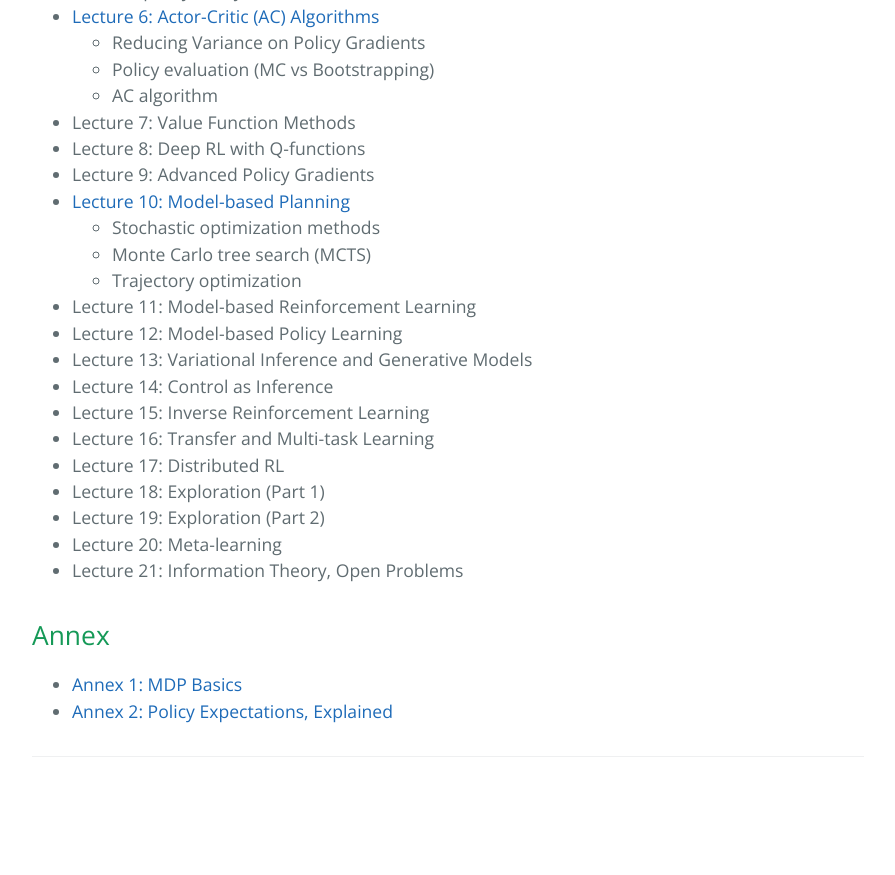
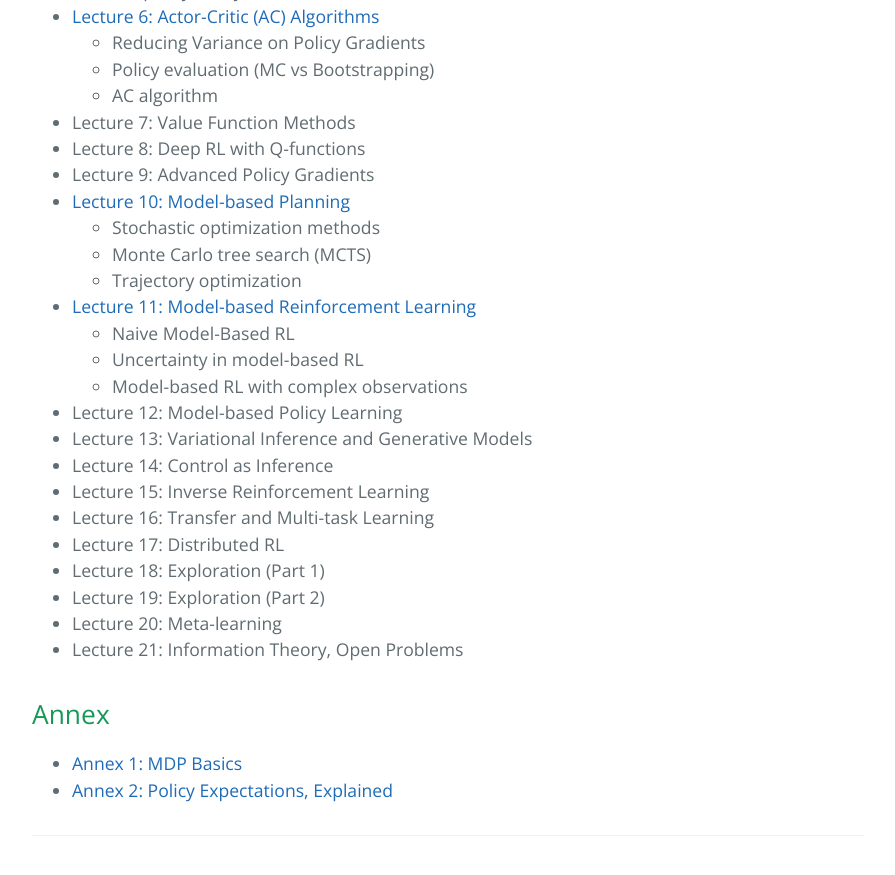
Before and after one commit to CampusAI/CampusAI.github.io, a Jekyll site: the page built from lectures.md, in a window 1280 px wide and 900 px high, scrolled down 1043 px. Shown: the top 875 px of the window, without its empty margins (192-1087 px from the left). Built offline with Jekyll 4.4.1, drawn with Linux system fonts in a browser that asks for light colours; before the commit the page ends 1864 px from its top, so only the background shows below that.

Commit message:
Added lecture 11 outline

```diff
--- a/lectures.md
+++ b/lectures.md
@@ -36,7 +36,10 @@ permalink: /lectures/
     - Stochastic optimization methods
     - Monte Carlo tree search (MCTS)
     - Trajectory optimization
-- Lecture 11: Model-based Reinforcement Learning
+- [Lecture 11: Model-based Reinforcement Learning](/lectures/lecture11)
+    - Naive Model-Based RL
+    - Uncertainty in model-based RL
+    - Model-based RL with complex observations
 - Lecture 12: Model-based Policy Learning
 - Lecture 13: Variational Inference and Generative Models
 - Lecture 14: Control as Inference
```
